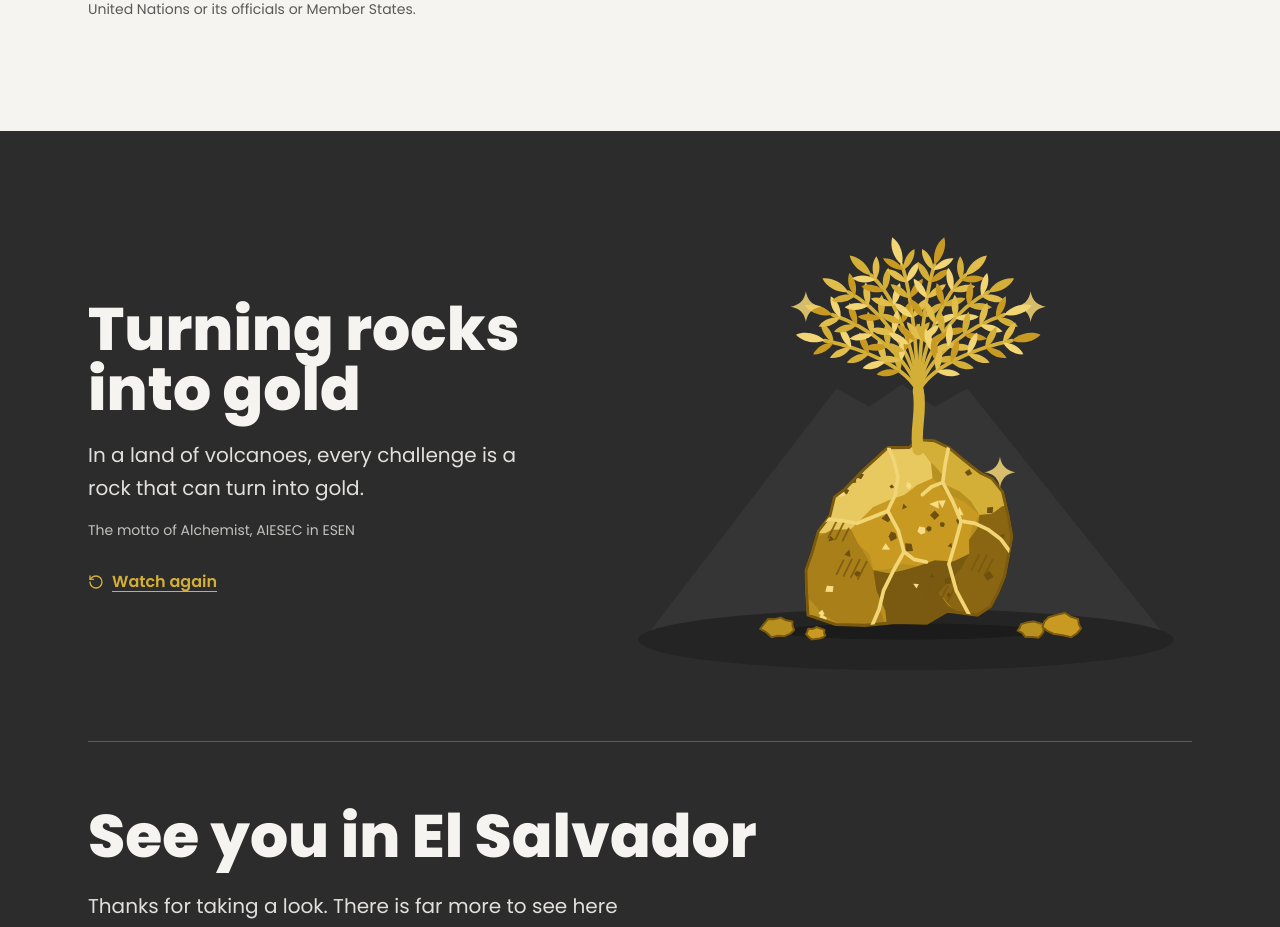
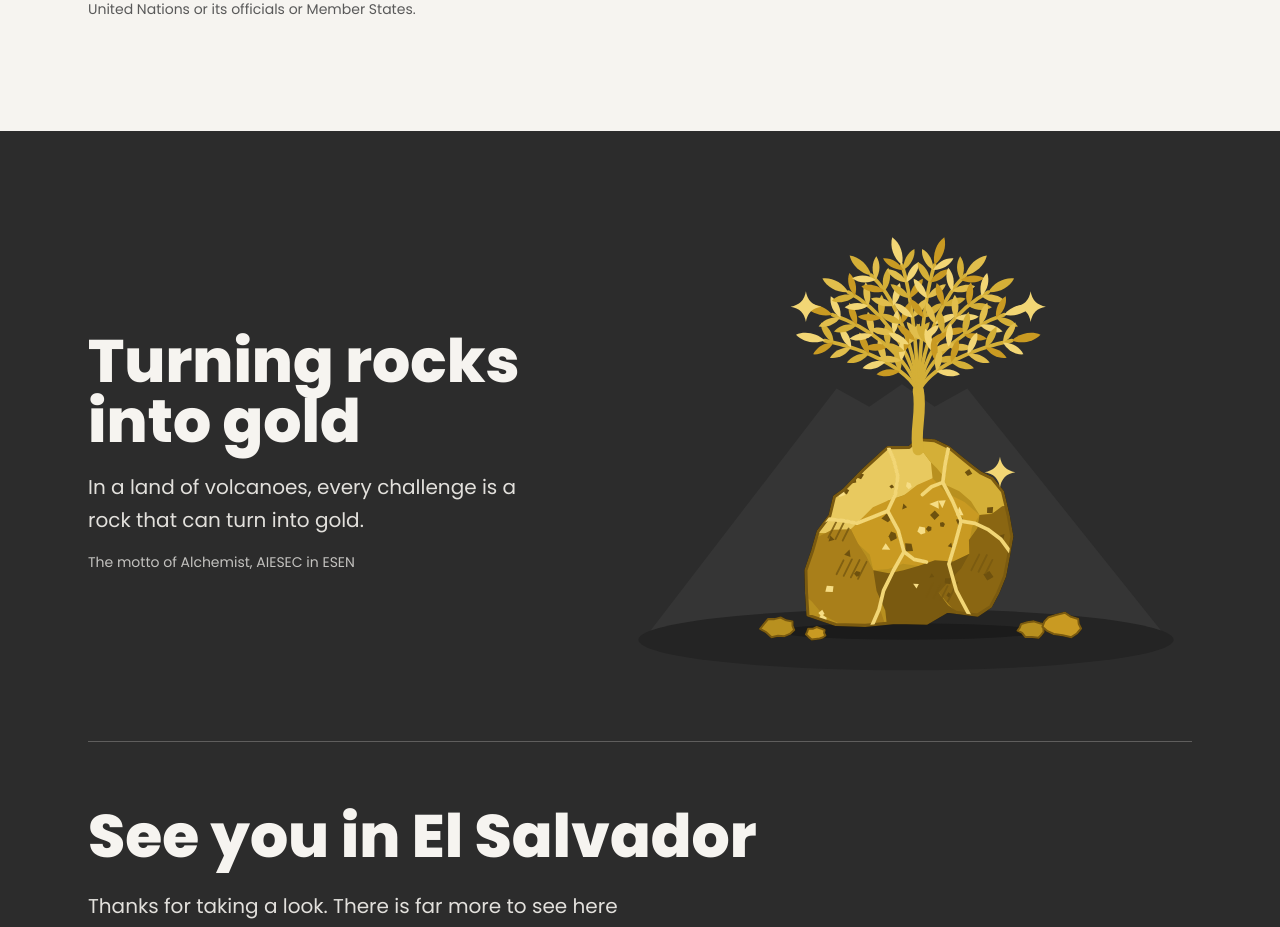
Before and after one commit to intercambioentranteesen-it/BookletSV, a Next.js app: page / in a window 1280 px wide. Shown: the part 7023-7950 px from the top of the page. Built offline with nearby package versions, Linux system fonts and the light colour scheme.

Commit message:
cambio bucle rock

```diff
--- a/src/components/sections/Motto.tsx
+++ b/src/components/sections/Motto.tsx
@@ -1,18 +1,48 @@
 "use client";
 
-import { useState } from "react";
-import { motion, useReducedMotion } from "framer-motion";
-import { RotateCcw } from "lucide-react";
+import { useEffect, useRef } from "react";
+import {
+  animate,
+  cubicBezier,
+  motion,
+  useInView,
+  useMotionValue,
+  useReducedMotion,
+  useTransform,
+  type AnimationPlaybackControls,
+  type MotionValue,
+} from "framer-motion";
 import { useLang } from "@/lib/i18n";
-import { EASE_OUT } from "@/lib/motion";
 import type { MottoContent } from "@/types/content";
 import { BRANCHES, CRACKS, HATCH, LEAVES, PEBBLES, PLATES, ROCK_OUTLINE, SPARKS, SPECKLES, STEMS } from "./motto-art";
 
 /**
- * "Convirtiendo rocas en oro", literal: un peñasco volcánico negro se resquebraja, el oro entra por las
- * grietas (como un kintsugi), una ola dorada convierte toda la piedra y de ella brota el árbol de Alchemist.
- * Colores planos, sin degradados. Con "reducir movimiento" se muestra directamente el resultado final.
+ * "Convirtiendo rocas en oro", en bucle. Un solo reloj (t, en segundos) recorre un ciclo completo y cada pieza
+ * se anima en función de él, así todo queda sincronizado y el final coincide con el principio:
+ *
+ *   roca negra → el oro entra por las grietas → una ola dorada la convierte → brota el árbol → (pausa)
+ *   → el árbol se recoge → la ola se retira → las grietas se cierran → vuelve la roca negra → …
+ *
+ * Colores planos, sin degradados. Corre sola; se detiene fuera de pantalla y, con "reducir movimiento", muestra el resultado final.
  */
+
+const CYCLE = 10.4;
+const FINAL_T = 6; // fotograma del resultado final (reduce-motion)
+const OUT = cubicBezier(0.23, 1, 0.32, 1);
+
+// Línea de tiempo del ciclo (segundos)
+const T = {
+  cracks: 0.9, // empiezan a dibujarse
+  crackIn: 0.55,
+  wave: [1.9, 3.0] as const,
+  trunk: [2.8, 3.4] as const,
+  sparks: 4.2,
+  hold: 7.2, // empieza el retroceso
+  waveOut: [7.9, 8.8] as const,
+  crackOut: [8.6, 9.2] as const,
+};
+const LEAF_MIN = Math.min(...LEAVES.map((l) => l[5]));
+const LEAF_MAX = Math.max(...LEAVES.map((l) => l[5]));
 
 const PALETTE = {
   black: { base: "#1A1A1A", hatch: "#0A0A0A", crack: "#0B0B0B", edge: "#0A0A0A" },
@@ -20,35 +50,15 @@ const PALETTE = {
 } as const;
 type Pal = keyof typeof PALETTE;
 
-// Línea de tiempo (segundos)
-const T = { cracks: 0.55, wave: 1.5, trunk: 2.4, sparks: 3.7 };
-const TREE_SHIFT = 0.3; // los retrasos de ramas y hojas vienen pensados para empezar un poco antes
-
 const LEAF = "M0 0 C7 -11 7 -26 0 -36 C-7 -26 -7 -11 0 0 Z";
 const SPARKLE = "M0 -15 Q2 -2 15 0 Q2 2 0 15 Q-2 2 -15 0 Q-2 -2 0 -15 Z";
+const baseStyle = { transformBox: "fill-box", transformOrigin: "50% 100%" } as const;
 const boxStyle = { transformBox: "fill-box", transformOrigin: "center" } as const;
-const baseStyle = { transformBox: "fill-box", transformOrigin: "50% 100%" } as const;
 
-const rockIn = {
-  hidden: { opacity: 0, transform: "translateY(14px)" },
-  visible: { opacity: 1, transform: "translateY(0px)", transition: { duration: 0.6, ease: EASE_OUT } },
-};
-const wave = {
-  hidden: { r: 0 },
-  visible: { r: 235, transition: { duration: 1.1, delay: T.wave, ease: EASE_OUT } },
-};
-const draw = {
-  hidden: { pathLength: 0, opacity: 0 },
-  visible: (delay: number) => ({ pathLength: 1, opacity: 1, transition: { duration: 0.55, delay, ease: EASE_OUT } }),
-};
-const pop = {
-  hidden: { opacity: 0, scale: 0 },
-  visible: (delay: number) => ({ opacity: 1, scale: 1, transition: { duration: 0.4, delay, ease: EASE_OUT } }),
-};
-const spark = {
-  hidden: { opacity: 0, scale: 0 },
-  visible: (d: number) => ({ opacity: [0, 1, 0.85], scale: [0, 1.25, 1], transition: { duration: 0.7, delay: T.sparks + d, ease: EASE_OUT } }),
-};
+/** Valor que sube de 0 a 1 entre `a` y `b`, se mantiene y vuelve a 0 entre `c` y `d`. */
+function useWindow(t: MotionValue<number>, a: number, b: number, c: number, d: number, peak = 1) {
+  return useTransform(t, [0, a, b, c, d, CYCLE], [0, 0, peak, peak, 0, 0], { ease: OUT });
+}
 
 /** El peñasco, con la paleta de roca o la de oro (misma geometría). */
 function RockLayer({ pal }: { pal: Pal }) {
@@ -78,49 +88,47 @@ function RockLayer({ pal }: { pal: Pal }) {
   );
 }
 
-export function Motto({ motto }: { motto: MottoContent }) {
-  const { t } = useLang();
-  const reduce = useReducedMotion();
-  const [run, setRun] = useState(0);
-  const tree = (d: number) => Math.max(0, d - TREE_SHIFT);
+/** Trazo que se dibuja y se borra (grietas, tronco, ramas). */
+function Stroke({ t, d, width, color, a, b, c, e }: { t: MotionValue<number>; d: string; width: number; color: string; a: number; b: number; c: number; e: number }) {
+  const length = useWindow(t, a, b, c, e);
+  const opacity = useTransform(length, (v) => (v > 0.002 ? 1 : 0)); // evita el punto del trazo de longitud 0
+  return <motion.path d={d} fill="none" stroke={color} strokeWidth={width} strokeLinecap="round" strokeLinejoin="round" style={{ pathLength: length, opacity }} />;
+}
 
+function Leaf({ t, leaf }: { t: MotionValue<number>; leaf: (typeof LEAVES)[number] }) {
+  const [x, y, rot, s, color, d] = leaf;
+  const u = (d - LEAF_MIN) / (LEAF_MAX - LEAF_MIN || 1); // 0 = primera en nacer, 1 = última
+  const a = d + 0.1;
+  const out = T.hold + (1 - u) * 0.4; // se recogen en orden inverso al que nacieron
+  const scale = useWindow(t, a, a + 0.4, out, out + 0.35);
   return (
-    <section aria-labelledby="motto-title" className="overflow-hidden bg-ink text-parchment">
-      <div className="mx-auto grid max-w-6xl items-center gap-10 px-6 pb-8 pt-16 md:pb-10 md:pt-24 lg:grid-cols-[0.9fr_1.1fr] lg:gap-16">
-        <div>
-          <h2 id="motto-title" className="text-4xl font-extrabold leading-[1.1] md:text-6xl">
-            {t(motto.title)}
-          </h2>
-          <p className="mt-5 max-w-md text-xl leading-relaxed text-parchment/90">{t(motto.body)}</p>
-          <p className="mt-4 text-sm text-parchment/75">{t(motto.note)}</p>
-          {!reduce && (
-            <button
-              type="button"
-              onClick={() => setRun((n) => n + 1)}
-              className="mt-5 inline-flex min-h-11 items-center gap-2 font-semibold text-gold underline underline-offset-4 transition-colors duration-150 hover:text-gold-light"
-            >
-              <RotateCcw aria-hidden="true" className="h-4 w-4" />
-              {t(motto.replay)}
-            </button>
-          )}
-        </div>
+    <g transform={`translate(${x} ${y}) rotate(${rot}) scale(${s})`}>
+      <motion.path d={LEAF} fill={color} style={{ scale, ...baseStyle }} />
+    </g>
+  );
+}
 
-        <motion.svg
-          key={run}
-          aria-hidden="true"
-          viewBox="0 0 560 440"
-          className="mx-auto h-auto w-full max-w-xl"
-          initial={reduce ? "visible" : "hidden"}
-          whileInView="visible"
-          viewport={{ once: true, amount: 0.45 }}
-        >
+function Spark({ t, x, y, d }: { t: MotionValue<number>; x: number; y: number; d: number }) {
+  const a = T.sparks + d;
+  const scale = useTransform(t, [0, a, a + 0.35, a + 0.7, T.hold, T.hold + 0.4, CYCLE], [0, 0, 1.25, 1, 1, 0, 0], { ease: OUT });
+  return (
+    <g transform={`translate(${x} ${y})`}>
+      <motion.path d={SPARKLE} fill="#F2D675" style={{ scale, ...boxStyle }} />
+    </g>
+  );
+}
+
+function Scene({ t }: { t: MotionValue<number> }) {
+  const radius = useTransform(t, [0, T.wave[0], T.wave[1], T.waveOut[0], T.waveOut[1], CYCLE], [0, 0, 235, 235, 0, 0], { ease: OUT });
+  return (
+    <>
       <defs>
         <clipPath id="motto-rock">
           <path d={ROCK_OUTLINE} />
         </clipPath>
-            {/* La ola dorada: un círculo que crece desde el centro de la roca */}
+        {/* La ola dorada: un círculo que crece desde el centro de la roca (y se retira al final) */}
         <clipPath id="motto-wave">
-              <motion.circle cx={282} cy={300} variants={wave} />
+          <motion.circle cx={282} cy={300} r={radius} />
         </clipPath>
       </defs>
 
@@ -130,24 +138,12 @@ export function Motto({ motto }: { motto: MottoContent }) {
       <ellipse cx="282" cy="396" rx="130" ry="8" fill="#1B1B1B" />
 
       {/* La roca volcánica */}
-          <motion.g variants={rockIn}>
       <RockLayer pal="black" />
-          </motion.g>
 
       {/* El oro entra por las grietas (kintsugi) */}
       <g clipPath="url(#motto-rock)">
         {CRACKS.map((d, i) => (
-              <motion.path
-                key={i}
-                d={d}
-                custom={T.cracks + i * 0.12}
-                variants={draw}
-                fill="none"
-                stroke="#F2D675"
-                strokeWidth={3.6}
-                strokeLinecap="round"
-                strokeLinejoin="round"
-              />
+          <Stroke key={i} t={t} d={d} width={3.6} color="#F2D675" a={T.cracks + i * 0.12} b={T.cracks + i * 0.12 + T.crackIn} c={T.crackOut[0]} e={T.crackOut[1]} />
         ))}
       </g>
 
@@ -163,24 +159,69 @@ export function Motto({ motto }: { motto: MottoContent }) {
 
       {/* El árbol de Alchemist, de oro: tronco, ramas y hojas que nacen sobre cada rama */}
       {STEMS.map((d, i) => (
-            <motion.path key={i} d={d} custom={T.trunk} variants={draw} fill="none" stroke="#D4AF37" strokeWidth={11} strokeLinecap="round" />
+        <Stroke key={i} t={t} d={d} width={11} color="#D4AF37" a={T.trunk[0]} b={T.trunk[1]} c={T.hold + 0.7} e={T.hold + 1.1} />
       ))}
-          {BRANCHES.map((b, i) => (
-            <motion.path key={i} d={b.d} custom={tree(b.delay)} variants={draw} fill="none" stroke="#D4AF37" strokeWidth={3.6} strokeLinecap="round" />
+      {BRANCHES.map((br, i) => (
+        <Stroke key={i} t={t} d={br.d} width={3.6} color="#D4AF37" a={br.delay + 0.1} b={br.delay + 0.65} c={T.hold + 0.4} e={T.hold + 0.8} />
       ))}
-          {LEAVES.map(([x, y, rot, s, c, d], i) => (
-            <g key={i} transform={`translate(${x} ${y}) rotate(${rot}) scale(${s})`}>
-              <motion.path d={LEAF} fill={c} custom={tree(d)} variants={pop} style={baseStyle} />
-            </g>
+      {LEAVES.map((l, i) => (
+        <Leaf key={i} t={t} leaf={l} />
       ))}
 
       {/* Destellos */}
       {SPARKS.map((s, i) => (
-            <g key={i} transform={`translate(${s.x} ${s.y})`}>
-              <motion.path d={SPARKLE} fill="#F2D675" custom={s.d} variants={spark} style={boxStyle} />
-            </g>
+        <Spark key={i} t={t} x={s.x} y={s.y} d={s.d} />
       ))}
-        </motion.svg>
+    </>
+  );
+}
+
+export function Motto({ motto }: { motto: MottoContent }) {
+  const { t: tr } = useLang();
+  const reduce = useReducedMotion();
+  const clock = useMotionValue(0);
+  const svgRef = useRef<SVGSVGElement>(null);
+  const inView = useInView(svgRef, { amount: 0.35 });
+  const controls = useRef<AnimationPlaybackControls | null>(null);
+
+  // Un solo reloj en bucle; con "reducir movimiento" se fija en el resultado final
+  useEffect(() => {
+    if (reduce) {
+      clock.set(FINAL_T);
+      return;
+    }
+    clock.set(0);
+    const c = animate(clock, CYCLE, { duration: CYCLE, ease: "linear", repeat: Infinity, repeatType: "loop" });
+    controls.current = c;
+    c.pause();
+    return () => {
+      c.stop();
+      controls.current = null;
+    };
+  }, [reduce, clock]);
+
+  // Solo corre mientras se ve en pantalla (fuera de ella se detiene)
+  useEffect(() => {
+    const c = controls.current;
+    if (!c) return;
+    if (inView) c.play();
+    else c.pause();
+  }, [inView, reduce]);
+
+  return (
+    <section aria-labelledby="motto-title" className="overflow-hidden bg-ink text-parchment">
+      <div className="mx-auto grid max-w-6xl items-center gap-10 px-6 pb-8 pt-16 md:pb-10 md:pt-24 lg:grid-cols-[0.9fr_1.1fr] lg:gap-16">
+        <div>
+          <h2 id="motto-title" className="text-4xl font-extrabold leading-[1.1] md:text-6xl">
+            {tr(motto.title)}
+          </h2>
+          <p className="mt-5 max-w-md text-xl leading-relaxed text-parchment/90">{tr(motto.body)}</p>
+          <p className="mt-4 text-sm text-parchment/75">{tr(motto.note)}</p>
+        </div>
+
+        <svg ref={svgRef} aria-hidden="true" viewBox="0 0 560 440" className="mx-auto h-auto w-full max-w-xl">
+          <Scene t={clock} />
+        </svg>
       </div>
     </section>
   );
--- a/src/data/mock/motto.ts
+++ b/src/data/mock/motto.ts
@@ -10,5 +10,4 @@ export const mottoMock: MottoContent = {
     "En un país de volcanes, cada reto es una roca que puede volverse oro.",
   ),
   note: l("The motto of Alchemist, AIESEC in ESEN", "El lema de Alchemist, AIESEC en ESEN"),
-  replay: l("Watch again", "Ver otra vez"),
 };
--- a/src/types/content.ts
+++ b/src/types/content.ts
@@ -209,7 +209,6 @@ export interface MottoContent {
   /** Frase que le da sentido al lema para quien visita. */
   body: L;
   note: L;
-  replay: L;
 }
 
 export interface PhotoCredit {
```
Also changed, not shown: src/components/brand/Photo.tsx (line endings or trailing spaces). Lines whose indentation alone changed are shown as unchanged.
